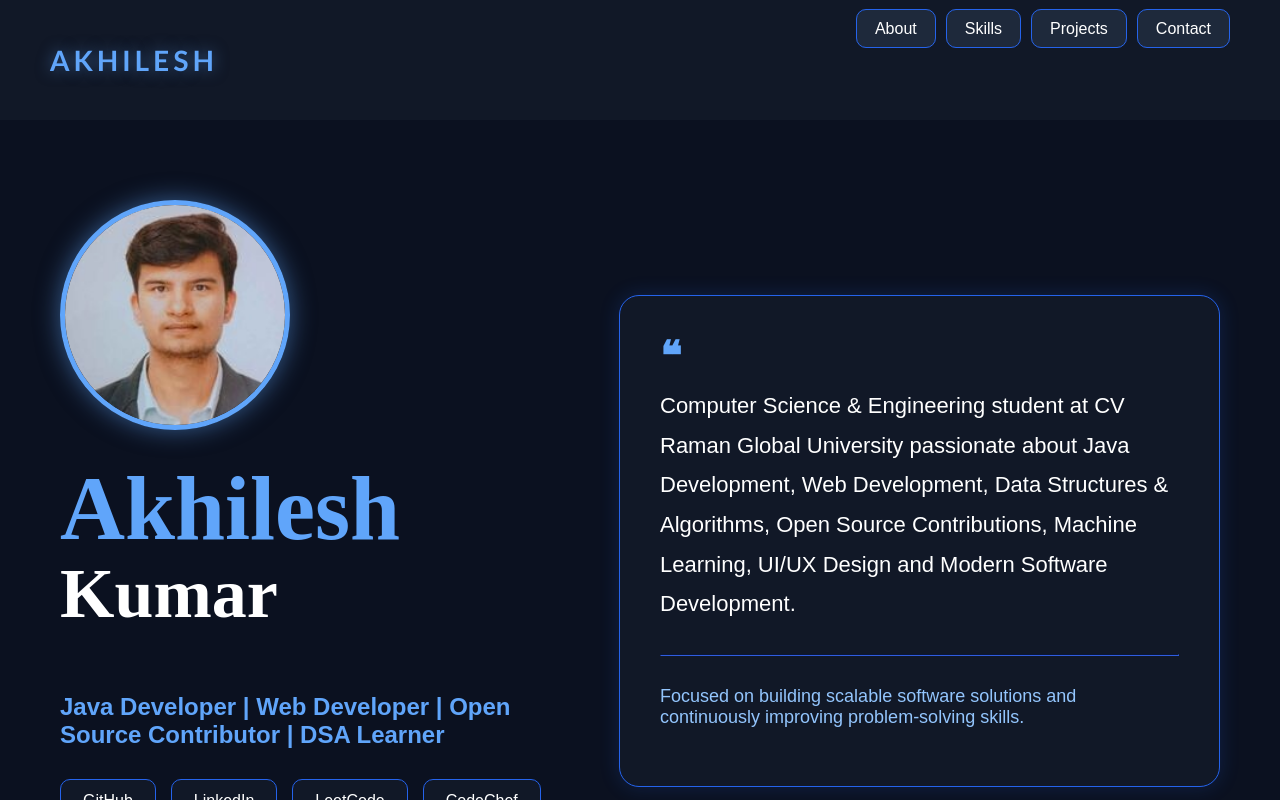
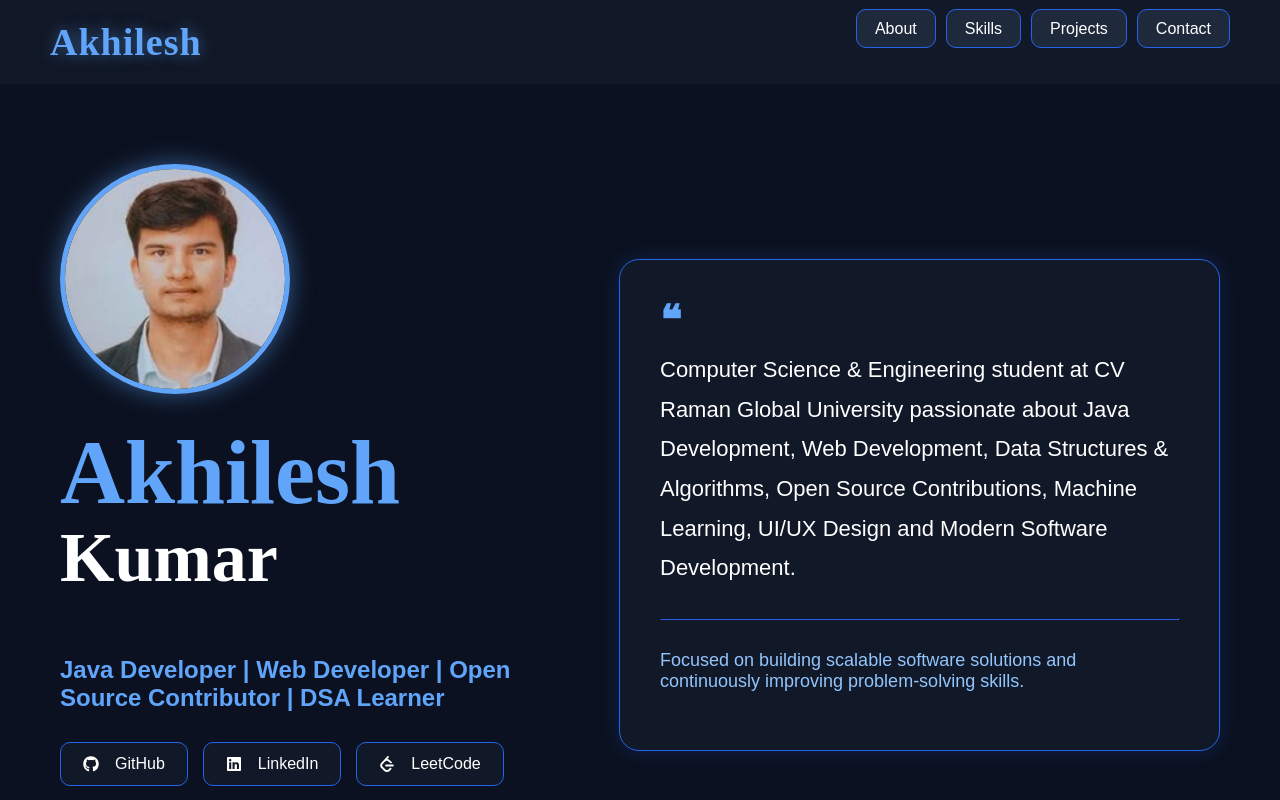
Before and after one commit to AKHILESH-create/portfolio-akhilesh, a React app: page / in a window 1280 px wide. Shown: the top 800 px of the page. Built offline with nearby package versions, Linux system fonts and the light colour scheme; the HTML template or start-up script is replaced by a standard one.

Commit message:
portfolio completed

```diff
--- a/package.json
+++ b/package.json
@@ -13,8 +13,10 @@
     "framer-motion": "^12.40.0",
     "react": "^19.2.6",
     "react-dom": "^19.2.6",
+    "react-github-calendar": "^5.0.6",
     "react-icons": "^5.6.0",
-    "react-type-animation": "^3.2.0"
+    "react-type-animation": "^3.2.0",
+    "react-typed": "^2.0.12"
   },
   "devDependencies": {
     "@eslint/js": "^10.0.1",
--- a/src/App.jsx
+++ b/src/App.jsx
@@ -4,8 +4,14 @@ import {
   FaEnvelope,
   FaPhone,
   FaCode,
-  FaGraduationCap
+  FaGraduationCap,
+  FaTrophy,
+  FaJava,
+  FaRobot
 } from "react-icons/fa";
+
+import { SiLeetcode, SiCodechef } from "react-icons/si";
+
 function App() {
   return (
     <div
@@ -30,15 +36,15 @@ function App() {
         <h2
           style={{
             color: "#60A5FA",
-            fontSize: "28px",
-            fontWeight: "700",
-            letterSpacing: "4px",
-            fontFamily: "'Trebuchet MS', sans-serif",
-            textTransform: "uppercase",
+            fontSize: "38px",
+            margin: 0,
+            fontFamily: "cursive",
+            fontWeight: "bold",
+            letterSpacing: "1px",
             textShadow: "0 0 15px rgba(96,165,250,0.5)",
           }}
         >
-          AKHILESH
+          Akhilesh
         </h2>
         <div>
 
@@ -174,6 +180,7 @@ function App() {
               rel="noreferrer"
               style={buttonStyle}
             >
+              <FaGithub style={{ marginRight: "8px" }} />
               GitHub
             </a>
 
@@ -183,6 +190,7 @@ function App() {
               rel="noreferrer"
               style={buttonStyle}
             >
+              <FaLinkedin style={{ marginRight: "8px" }} />
               LinkedIn
             </a>
 
@@ -192,6 +200,7 @@ function App() {
               rel="noreferrer"
               style={buttonStyle}
             >
+              <SiLeetcode style={{ marginRight: "8px" }} />
               LeetCode
             </a>
 
@@ -201,6 +210,7 @@ function App() {
               rel="noreferrer"
               style={buttonStyle}
             >
+              <SiCodechef style={{ marginRight: "8px" }} />
               CodeChef
             </a>
 
@@ -213,12 +223,10 @@ function App() {
                 backgroundColor: "#16A34A",
               }}
             >
-              Resume
+              📄 Resume
             </a>
           </div>
         </div>
-
-
 
         {/* Right Side Description Box */}
         <div
@@ -525,9 +533,16 @@ function App() {
               justifyContent: "space-between",
             }}
           >
-            <h3>
-              <FaGithub /> GitHub
-            </h3>
+            <div
+              style={{
+                display: "flex",
+                alignItems: "center",
+                gap: "10px",
+              }}
+            >
+              <FaGithub size={35} />
+              <h3 style={{ margin: 0 }}>GitHub</h3>
+            </div>
             <p>Open Source Contributions & Projects</p>
 
             <a
@@ -549,9 +564,16 @@ function App() {
               justifyContent: "space-between",
             }}
           >
-            <h3>
-              <FaCode /> LeetCode
-            </h3>
+            <div
+              style={{
+                display: "flex",
+                alignItems: "center",
+                gap: "10px",
+              }}
+            >
+              <SiLeetcode size={35} />
+              <h3 style={{ margin: 0 }}>LeetCode</h3>
+            </div>
             <p>DSA & Problem Solving</p>
 
             <a
@@ -573,9 +595,16 @@ function App() {
               justifyContent: "space-between",
             }}
           >
-            <h3>
-              ☕ CodeChef
-            </h3>
+            <div
+              style={{
+                display: "flex",
+                alignItems: "center",
+                gap: "10px",
+              }}
+            >
+              <SiCodechef size={35} />
+              <h3 style={{ margin: 0 }}>CodeChef</h3>
+            </div>
             <p>Competitive Programming</p>
 
             <a
@@ -602,22 +631,34 @@ function App() {
           }}
         >
           <div style={cardStyle}>
-            <h3>GSSoC 2026</h3>
+            <h3>
+              <FaTrophy style={{ marginRight: "10px" }} />
+              GSSoC 2026
+            </h3>
             <p>Selected Contributor</p>
           </div>
 
           <div style={cardStyle}>
-            <h3>Open Source</h3>
+            <h3>
+              <FaGithub style={{ marginRight: "10px" }} />
+              Open Source
+            </h3>
             <p>Active Contributor</p>
           </div>
 
           <div style={cardStyle}>
-            <h3>Java Development</h3>
+            <h3>
+              <FaJava style={{ marginRight: "10px" }} />
+              Java Development
+            </h3>
             <p>Built multiple GUI applications.</p>
           </div>
 
           <div style={cardStyle}>
-            <h3>Machine Learning</h3>
+            <h3>
+              <FaRobot style={{ marginRight: "10px" }} />
+              Machine Learning
+            </h3>
             <p>Developed ML prediction projects.</p>
           </div>
         </div>
@@ -719,6 +760,9 @@ const buttonStyle = {
   borderRadius: "10px",
   textDecoration: "none",
   border: "1px solid #2563EB",
+  display: "flex",
+  alignItems: "center",
+  gap: "8px",
   transition: "0.3s",
 };
 
```
Also changed, not shown: 1 other file (tests, documents, lock files or other folders).
